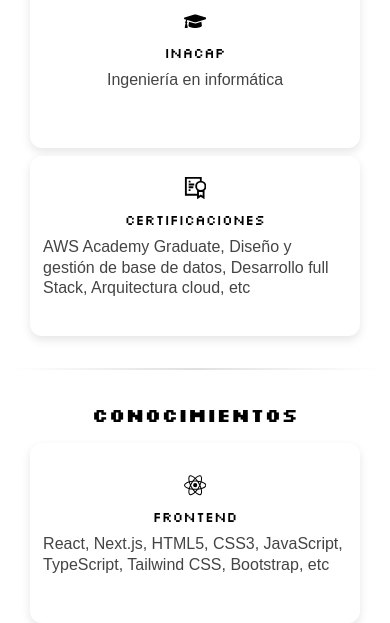
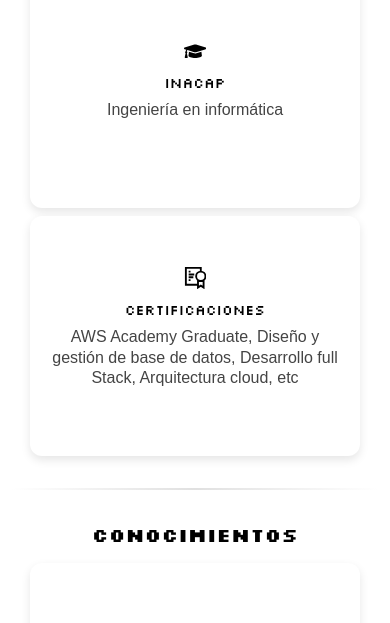
Before and after one commit to Kandriuss/portafolio, a React (Vite) app: page / in a window 390 px wide. Shown: the part 941-1564 px from the top of the page. Built offline with nearby package versions, Linux system fonts and the light colour scheme; a web font is replaced by a local one.

Commit message:
Modificación en el responsive

```diff
--- a/src/components/Card/Card.module.css
+++ b/src/components/Card/Card.module.css
@@ -47,8 +47,8 @@ p {
 /* Responsive breakpoints */
 @media (max-width: 1200px) {
     .card {
-        width: 300px;
-        min-height: 240px;
+        width: 275px;
+        height: 240px;
         padding: 1.3rem;
     }
 
@@ -91,7 +91,7 @@ p {
     }
 
     .icon {
-        font-size: 1.5rem;
+        font-size: 2rem;
     }
 
     h3 {
--- a/src/styles/global.css
+++ b/src/styles/global.css
@@ -97,7 +97,7 @@
 @media (max-width: 600px) {
   .text {
     font-size: 1rem;
-    text-align: left;
+    text-align: center;
   }
 
   .title-bold {
```
